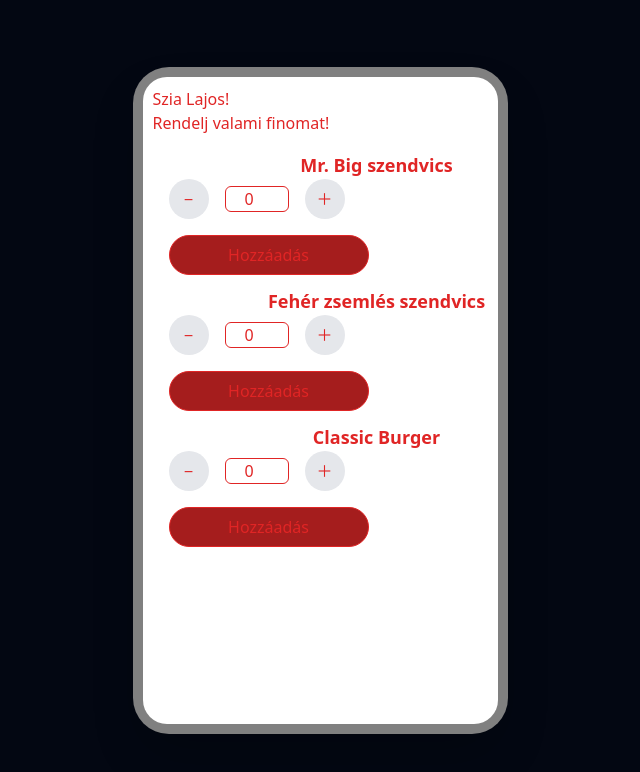
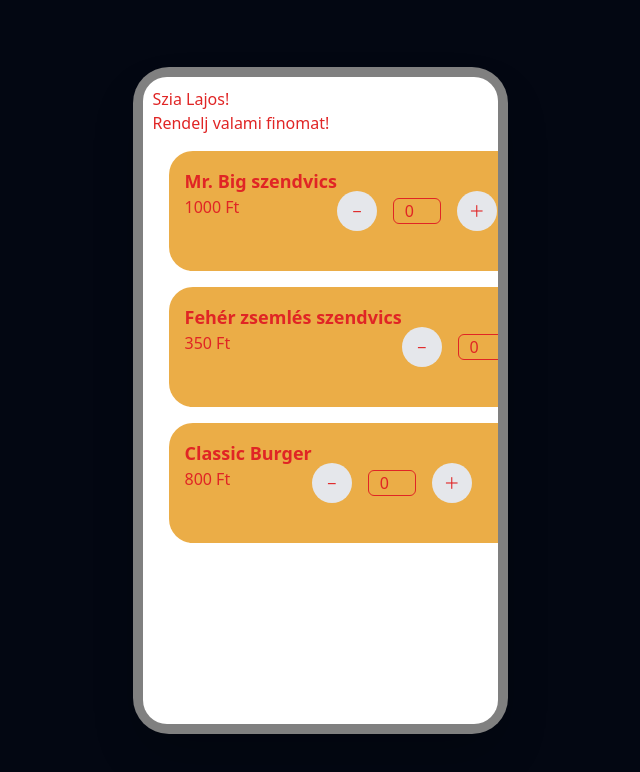
Before and after one commit to Jedlik202513A/Projektnap_JedlikBufe, a Nuxt app in the folder frontend/: page /menu in a window 1280 px wide. Shown: the top 772 px of the page, without its empty margins (320-960 px from the left). Built offline with nearby package versions, Linux system fonts and the light colour scheme.

Commit message:
feat: add menu API integration and new components for categories and food items

```diff
--- /dev/null
+++ b/frontend/app/components/CategoriesCard.vue
@@ -0,0 +1,21 @@
+
+<script setup lang="ts">
+
+const props = defineProps<{
+    categories: {
+        id: string,
+        name: string
+    }[]
+}>()
+</script>
+
+<template>
+    <div>
+
+    </div>
+</template>
+
+
+<style scoped>
+
+</style>
--- a/frontend/app/components/FoodCard.vue
+++ b/frontend/app/components/FoodCard.vue
@@ -29,13 +29,15 @@ const subtractQuantity = () => {
 </script>
 <template>
 
-    <div class="h-30 p-4 rounded-3xl w-full md:w-md lg:w-md">
-        <h1 class="font-bold text-lg text-center">{{ item.name }}</h1>
+    <div class="h-30 p-4 rounded-3xl w-full md:w-md lg:w-md flex bg-orange-400">
+        <div >
+            <h1 class="font-bold text-lg text-center">{{ item.name }}</h1>
+            <p>{{ item.price }} Ft</p>
+        </div>
         <div class="flex flex-col md:flex-row items-center space-y-4 md:space-y-0 md:space-x-4">
             <button class="w-10 h-10 bg-gray-200 rounded-full flex items-center justify-center cursor-pointer" @click="subtractQuantity()">&#8722;</button>
-            <input type="number" v-model="quantity" class="w-16 text-center border rounded-md" min="0" :max="item.stock"/>
+            <input type="number" v-model="quantity" class="w-12 text-center border rounded-md" min="0" :max="item.stock"/>
             <button class="w-10 h-10 bg-gray-200 rounded-full flex items-center justify-center cursor-pointer" @click="addQuantity()">&#65291;</button>
         </div>
-        <button class="bg-red-700 w-full md:w-50 h-10 border rounded-4xl mt-4" @click="AddToCart(item, quantity)">Hozzáadás</button>
     </div>
   </template>
--- /dev/null
+++ b/frontend/app/composables/useMenuApi.ts
@@ -0,0 +1,14 @@
+import type { Item } from "~/types/Item";
+
+export const useMenuApi = () => {
+    const runtimeConfig = useRuntimeConfig()
+    const API_BASE_URL = runtimeConfig.public.apiBaseUrl
+
+    const getMenu = () => {
+        return $fetch<Item[]>(`${API_BASE_URL}/items`, {
+            method: "GET",
+        })
+    }
+
+    return { getMenu }
+};
--- a/frontend/app/pages/menu.vue
+++ b/frontend/app/pages/menu.vue
@@ -3,6 +3,18 @@ import type { Item } from '~/types/Item';
 definePageMeta({
     layout: 'mobil',
 })
+
+const { getMenu } = useMenuApi()
+
+const loadMenu = async () => {
+    try {
+        const response = await getMenu()
+        console.log(response)
+    } catch (error) {
+        console.error("Error loading menu:", error)
+    }
+}
+
 const MenuItems: Item[] = [
     {
         id: "0",
@@ -42,7 +54,7 @@ const MenuItems: Item[] = [
         <h1>Szia Lajos!</h1>
         <p>Rendelj valami finomat!</p>
     </div>
-    <div class="grid grid-cols-1 gap-4">
+    <div class="grid grid-cols-1 gap-4 rounded-3xl p-4 md:grid-rows-2 lg:grid-rows-3">
         <FoodCard v-for="item in MenuItems" :key="item.id" :item="item"/>
     </div>
 </template>
```
Also changed, not shown: frontend/app/composables/useUserApi.ts (line endings or trailing spaces), 2 other files (tests, documents, lock files or other folders).
